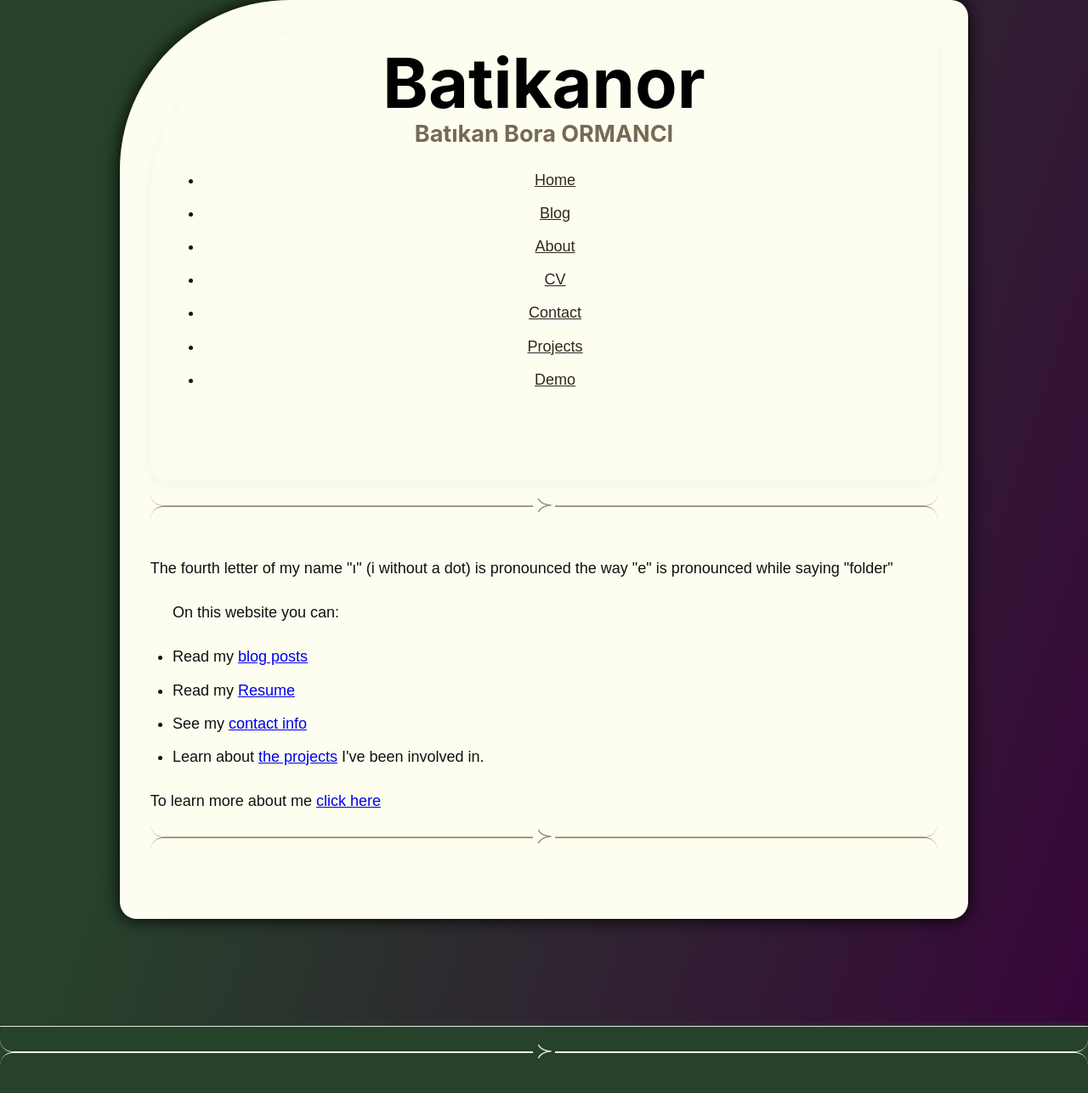
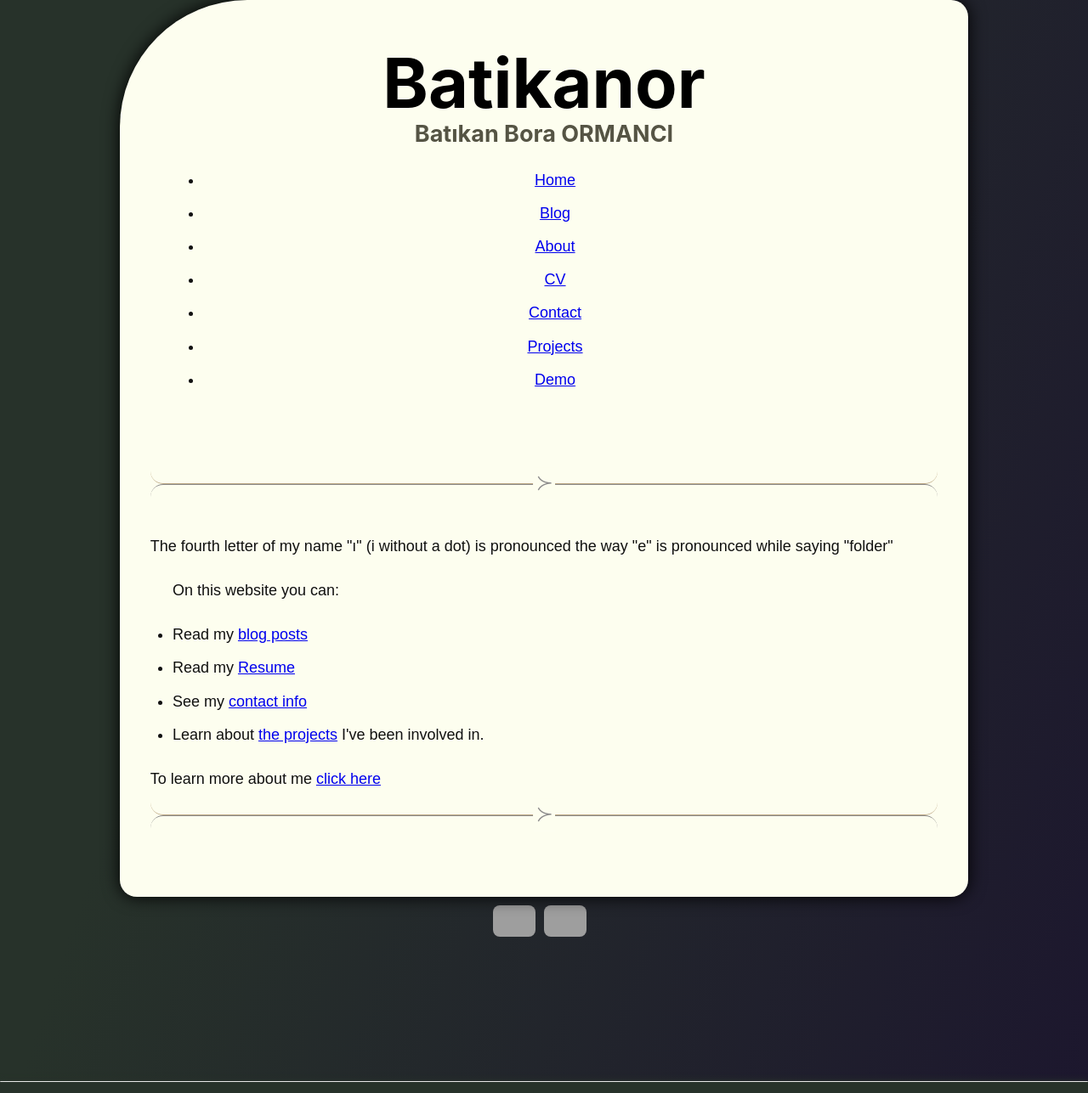
Before and after one commit to batikanor/website-gatsby-src, a Gatsby site: page / in a window 1280 px wide. Shown: the top 1287 px of the page at 85% size. Built offline with nearby package versions, Linux system fonts and the light colour scheme; Gatsby itself is replaced by a stand-in of ours; grey boxes are pictures that could not be loaded.

Commit message:
design changes

```diff
--- a/src/components/header.js
+++ b/src/components/header.js
@@ -25,6 +25,8 @@
                 <p className={headerStyles.subtitle}>{data.site.siteMetadata.author}</p>
             </Link>
             </h1>
+
+
             <div className={headerStyles.navDiv}>
                 <nav className={headerStyles.nav}>
                     <ul className={headerStyles.navList}>
@@ -52,9 +54,9 @@
                     </ul>
                 </nav>
             </div>
-            <br/>
+        </header>
 
-        </header>
+
     )
 }
 export default Header
--- a/src/components/header.module.scss
+++ b/src/components/header.module.scss
@@ -21,16 +21,17 @@
 }
 
 .header {
+    //outline-color: black;
+    //outline-style: solid;
+    //outline-width: 2px;
+    //outline-offset: -7px;
     padding: 1rem 2rem 3rem;
     text-align: center;
-    box-shadow: 0 4px 18px 0 rgba(0, 0, 0, 0.04);
-    border-radius: 20px;
     //background-color: lightGray;
-    filter: sepia(100%);
+    //filter: sepia(100%);
 
-    background: grayscale(30%);
-    border-top-left-radius: 200px;
     margin-bottom: 1rem;
+    display: block;
 
 
 }
@@ -45,33 +46,42 @@
 }
 
 .subtitle {
-    color: #555666;
+    color: #555444;
     font-size: 1.5rem;
 
 
+}
+
+.nav-divider {
+    margin-top: 3rem;
+    margin-bottom: 0;
+    align-self: flex-start;
+}
+.nav-divider:after {
+    content: "";
 }
 .nav-div {
 
 }
 .nav {
     display: flexbox;
+
+
 }
 
 .nav-list {
 
     display: flex;
     //display: flex; //< ltr
-    list-style-type: none;
+    list-style: none;
     margin: 0;
-
-
 
 
 }
 
 .nav-item {
     float: left;
-    color: #555555;
+    color: #444444;
     font-size: 1.7rem;
     margin-right: 2rem;
     text-decoration: none;
@@ -89,6 +99,7 @@
 }
 
 .active-nav-item {
+
     color:rgb(35, 10, 105);
 
 }
--- a/src/components/layout.js
+++ b/src/components/layout.js
@@ -3,15 +3,28 @@
 import Footer from './footer'
 import '../styles/index.scss'
 import layoutStyles from './layout.module.scss'
+
 const Layout = (props) => {
     return (
         <div className={layoutStyles.background}>
+
+
+
             <div className={layoutStyles.container}>
+
                 <div className={layoutStyles.content}>
                 <Header />
                 {props.children}
                 </div>
 
+            </div>
+            <div className={layoutStyles.logos}>
+                <a  href="https://www.linkedin.com/in/batikanor/" target="_blank"  >
+                    <img className={layoutStyles.logo} src="https://www.iconfinder.com/data/icons/popular-social-media-flat/48/Popular_Social_Media-22-512.png"></img>
+                </a>
+                <a href="https://www.github.com/batikanor">
+                    <img className={layoutStyles.logo} src="https://cdn0.iconfinder.com/data/icons/octicons/1024/mark-github-512.png"></img>
+                </a>
             </div>
             <Footer />
 
--- a/src/components/layout.module.scss
+++ b/src/components/layout.module.scss
@@ -6,7 +6,7 @@
 }
 .container {
     border-radius: 20px;
-    border-top-left-radius: 200px;
+    border-top-left-radius: 150px;
     filter: drop-shadow(0px 0px 10px black);
     margin: 0 auto;
     width: 75%;
@@ -16,6 +16,18 @@
     display: flex;
     flex-direction: column; // Default value was rov
     min-height: 100vh; // viewport height
+}
+
+.logos {
+    padding: 10px;
+
+    text-align: center;
+}
+
+.logo {
+    border-radius: 8px;
+    width: 50px;
+    margin-right: 10px;
 }
 
 .content {
--- a/src/styles/variables.scss
+++ b/src/styles/variables.scss
@@ -1,8 +1,10 @@
 
 $content-color: #111111;
 
-$background-purple: #38033a;
-$background-green: #27422a;
+//$background-purple: #41033a;
+//$background-purple: darkGray;
+$background-purple: #1c162e;
+$background-green: #27322a;
 
 $container-background-color: #fdfeef;
 $footer-content-color: #e8e8e8;
```
